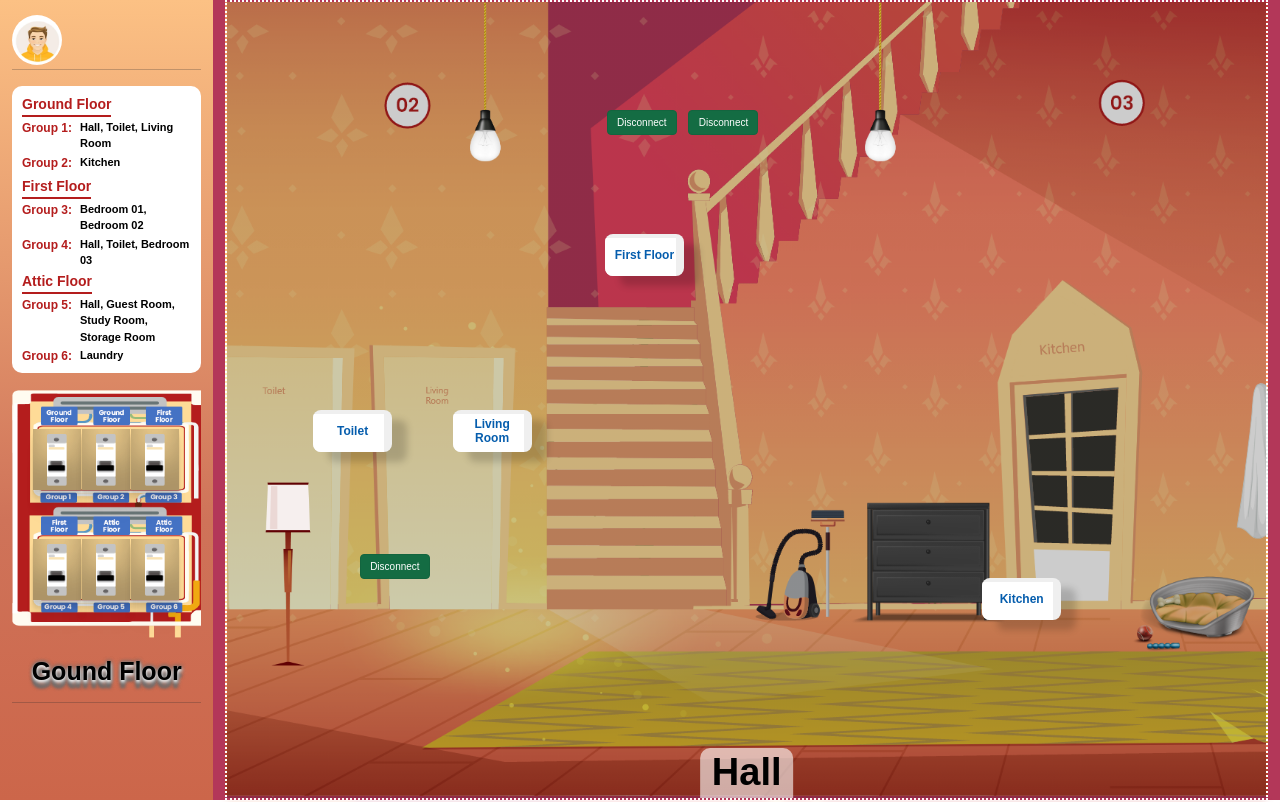
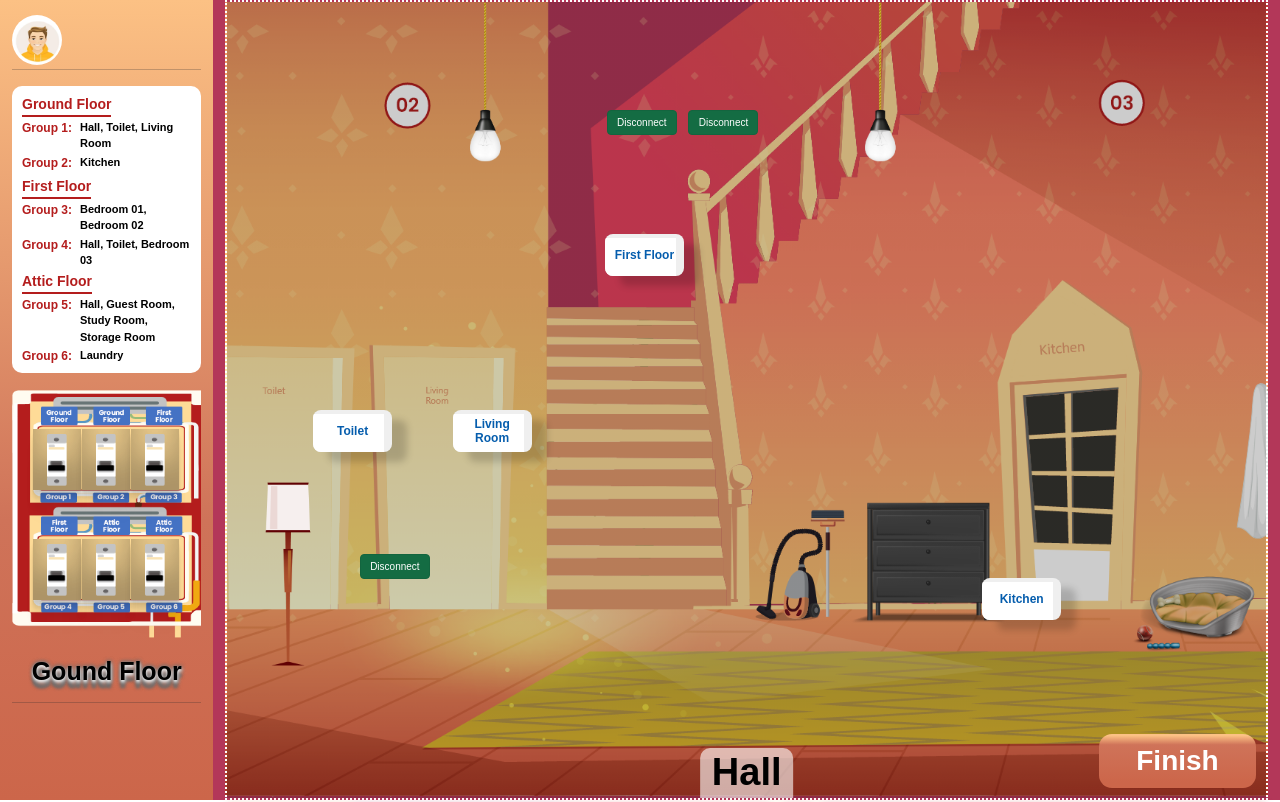
Before and after one commit to Hamzabitsclan0854/patrick-single-breaker, a React (Create React App) app: page /ground-floor in a window 1280 px wide. Shown: the top 802 px of the page. Built offline with nearby package versions, Linux system fonts and the light colour scheme; no server answers.

Commit message:
add finish button and increase devices

```diff
--- a/src/App.js
+++ b/src/App.js
@@ -67,7 +67,8 @@ function App() {
   const [isFirstGroupBreaker, setIsFirstGroupBreaker] = useState(false);
 
   useEffect(() => {
-    setRndAll(Math.floor(Math.random() * 15) + 1);
+    setRndAll(Math.floor(Math.random() * 49) + 1);
+    // 49
   }, []);
   useEffect(() => {
     setAllCorruptDevice(rndAll);
--- a/src/Pages/Components/SwalModules.js
+++ b/src/Pages/Components/SwalModules.js
@@ -7,6 +7,16 @@ import { isHurray } from "../../Redux/Action";
 export const SwalInitial = () => {
   Swal.fire({
     title: "You Can't On The Breaker 	&#128542",
+    // showConfirmButton: false,
+    text: "One device is not working properly you have to first disconnect all the devices",
+    buttons: true,
+    confirmButtonColor: "#085CA8",
+    confirmButtonText: "I Understand",
+  });
+};
+export const FinishSwal = () => {
+  Swal.fire({
+    title: "Do you want to proceed it?",
     // showConfirmButton: false,
     text: "One device is not working properly you have to first disconnect all the devices",
     buttons: true,
--- a/src/Pages/GroundFloor/Components/RightNavBar.css
+++ b/src/Pages/GroundFloor/Components/RightNavBar.css
@@ -387,6 +387,23 @@
   font-size: 23px;
 }
 }
+.set-position-bottom-finish {
+  position: absolute;
+  bottom: 12px;
+  right: 24px;
+  z-index: 1000;
+}
+.set-btn-finish {
+  border: none;
+  color: white;
+  border-radius: 13px;
+  width: 157px;
+  font-family: 'Nunito', sans-serif;
+  height: 54px;
+  font-weight: 900;
+  font-size: 28px;
+  background: linear-gradient(360deg, #CC664A 10%, #cf7359 80%, #FCC184 97%);
+}
 /* @media (min-width: 1920px){
   .position-set1, .position-set2 {
     left: 6.7%;
--- a/src/Pages/GroundFloor/Components/RightNavBar.js
+++ b/src/Pages/GroundFloor/Components/RightNavBar.js
@@ -29,6 +29,7 @@ import {
   SwalBreakerOn,
   SwalInitial,
   SwalDisconnectedCorrupt,
+  FinishSwal,
 } from "../../Components/SwalModules";
 
 const RightNavBar = (props) => {
@@ -368,9 +369,8 @@ const RightNavBar = (props) => {
   //   props.setIsModalOpen(true);
   //   dispatch(resultGroundFloor(props.groundFloorTrial));
   //   setTimeout(() => {
-  //     SwalHurray('four','two')
+  //     SwalHurray("four", "two");
   //   }, 30);
-
   // };
   const lastAssignmentPass = () => {
     dispatch(isHurray(true));
@@ -1460,7 +1460,36 @@ const RightNavBar = (props) => {
     props.setLaundaryBreakerType("black");
     props.setIsLaundaryBreaker(false);
   };
-
+  // ***********************************
+  // FINISH
+  // ***********************************
+  const finishBreakerHandler = () => {
+    FinishSwal();
+    // if (rand >= 1 && rand <= 49) {
+    //start my code for breaker pop up
+    // if (
+    //   (props.completeRnd === 1 && props.toiletFan === "connected") ||
+    //   (props.completeRnd === 2 && props.toiletLight == "connected") ||
+    //   (props.completeRnd === 3 && props.hallLamp === "connected") ||
+    //   (props.completeRnd === 4 && props.hallLight01 === "connected") ||
+    //   (props.completeRnd === 5 && props.hallLight02 === "connected") ||
+    //   (props.completeRnd === 6 && props.livingRadio === "connected") ||
+    //   (props.completeRnd === 7 && props.livingLight01 === "connected") ||
+    //   (props.completeRnd === 8 && props.livingAC === "connected") ||
+    //   (props.completeRnd === 9 && props.livingLight03 === "connected") ||
+    //   (props.rndKitchen === 10 && props.kitchenMixture === "connected") ||
+    //   (props.rndKitchen === 11 && props.kitchenOven === "connected") ||
+    //   (props.rndKitchen === 12 && props.kitchenLight01 === "connected") ||
+    //   (props.rndKitchen === 13 && props.kitchenLight02 === "connected") ||
+    //   (props.rndKitchen === 14 && props.kitchenLight03 === "connected") ||
+    //   (props.rndKitchen === 15 && props.kitchenToster === "connected")
+    // ) {
+    //   // props.setFirstGroupBreakerType("black");
+    //   // props.setIsFirstGroupBreaker(false);
+    //   SwalInitial();
+    // }
+    // }
+  };
   // console.log(props.kitchenBreakerType)
 
   // console.log(props.completeRnd,"-------------")
@@ -1609,18 +1638,6 @@ const RightNavBar = (props) => {
                           />
                         </button>
                       )
-                      // ) : (
-                      //     <button
-                      //       className="group-btn position-living font-height-width btn-shadow"
-                      //       onClick={kitchenBreakerHandlerOff}
-                      //     >
-                      //       <img
-                      //         src={breakerOffIMG}
-                      //         alt=""
-                      //         className="breakerImg"
-                      //       />
-                      //     </button>
-                      // )
                     }
                   </>
                   <>
@@ -1705,62 +1722,9 @@ const RightNavBar = (props) => {
                     </button>
                   )}
                 </>
-                {/* {props.groupGroundFloor === "GroupTwo" && location.pathname ==="/ground-floor/kitchen" ? ( */}
-                <>
-                  {/* {props.breaker === "kitchen" ? ( */}
-                  {/* <>
-                        {props.kitchenBreakerType === "black" ||
-                        props.rndKitchen === props.kitchenCorruptDevice ? (
-                          <button
-                            className="group-btn position-Kitchen font-height-width-groupB btn-shadow"
-                            onClick={groupFifthBreakerHandlerOff}
-                          >
-                            <img
-                              src={breakerOffIMG}
-                              alt=""
-                              className="breakerImg"
-                            />
-                          </button>
-                        ) : (
-                          <button
-                            className="group-btn position-Kitchen font-height-width-groupB btn-shadow"
-                            onClick={groupFifthBreakerHandlerOn}
-                          >
-                            <img
-                              src={breakerOnIMG}
-                              alt=""
-                              className="breakerImg"
-                            />
-                          </button>
-                        )}
-                      </> */}
-                  {/* ) : ( */}
-                  {/* <button
-                        className="group-btn position-Kitchen font-height-width-groupB "
-                        disabled={location.pathname !=="/ground-floor/kitchen"}
-
-                        onClick={() => {
-                          props.setBreaker("kitchen");
-                        }}
-                      >
-                        Kitchen
-                      </button> */}
-                  {/* )} */}
-                </>
-                {/*}) : (
-                  <button
-                    className="group-btn position-set2"
-                    onClick={() => props.setGroupGroundFloor("GroupTwo")}
-                  >
-                    Group 2
-                  </button>
-                )} */}
               </div>
             </>
           </div>
-          {/*// ) : (
-        //   ""
-        // )} */}
         </div>
         <h3 className="set-floor-title">Gound Floor</h3>
         <hr />
@@ -1843,6 +1807,11 @@ const RightNavBar = (props) => {
           Ground Floor
         </button>
       </div>
+      <div className="set-position-bottom-finish">
+        <button className="set-btn-finish" onClick={finishBreakerHandler}>
+          Finish
+        </button>
+      </div>
     </div>
   );
 };
```
Also changed, not shown: src/Pages/GroundFloor/Components/Hall.js (+30 -37 lines).
